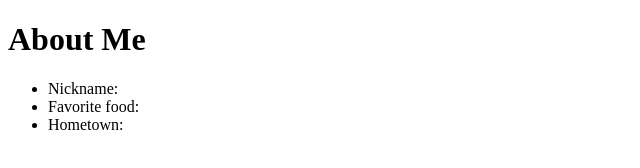
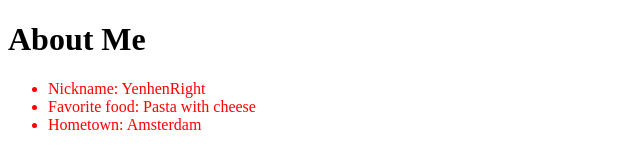
Before and after one commit to HackYourHomework/Homework-class43, a website: page 2-Browsers/Week1/homework/ex2-aboutMe/index.html in a window 1280 px wide. Shown: the whole page, without its empty margins (0-640 px from the left). Drawn offline with Linux system fonts and the light colour scheme.

Commit message:
second  task browser done

```diff
--- a/2-Browsers/Week1/homework/ex2-aboutMe/index.js
+++ b/2-Browsers/Week1/homework/ex2-aboutMe/index.js
@@ -8,5 +8,23 @@ Full description at: https://github.com/HackYourFuture/Homework/tree/main/2-Brow
    `list-item`.
 3. Look in the css file!
 ------------------------------------------------------------------------------*/
+// Create span query selector
+const nickname = document.querySelector('#nickname');
+// new content of span
+nickname.textContent = 'YenhenRight';
+// Create span query selector
+const favFood = document.querySelector('#fav-food');
+// new content of span
+favFood.textContent = 'Pasta with cheese';
+// Create span query selector
+const hometown = document.querySelector('#hometown');
+// new content of span
+hometown.textContent = 'Amsterdam';
 
-// TODO add your JavaScript code here.
+//Create query selectorALL const listItems
+const listItems = document.querySelectorAll('li');
+
+// Iterate through listItems and change class
+listItems.forEach((list) => {
+  list.className = 'list-item';
+});
--- a/2-Browsers/Week1/homework/ex2-aboutMe/style.css
+++ b/2-Browsers/Week1/homework/ex2-aboutMe/style.css
@@ -1 +1,4 @@
 /* 3. Add a css rule for .list-item to make the color red. */
+.list-item {
+  color: red;
+}
--- /dev/null
+++ b/2-Browsers/Week1/test-reports/ex2-aboutMe.pass.txt
@@ -0,0 +1 @@
+All tests passed
--- a/2-Browsers/Week1/test-reports/ex2-aboutMe.todo.txt
+++ /dev/null
@@ -1 +0,0 @@
-This test has not been run.
--- a/cspell.json
+++ b/cspell.json
@@ -33,6 +33,7 @@
         "Traversy",
         "typeof",
         "usingapis",
-        "Woww"
+        "Woww",
+        "Yenhen"
     ]
 }
```
Also changed, not shown: 2 other files.
